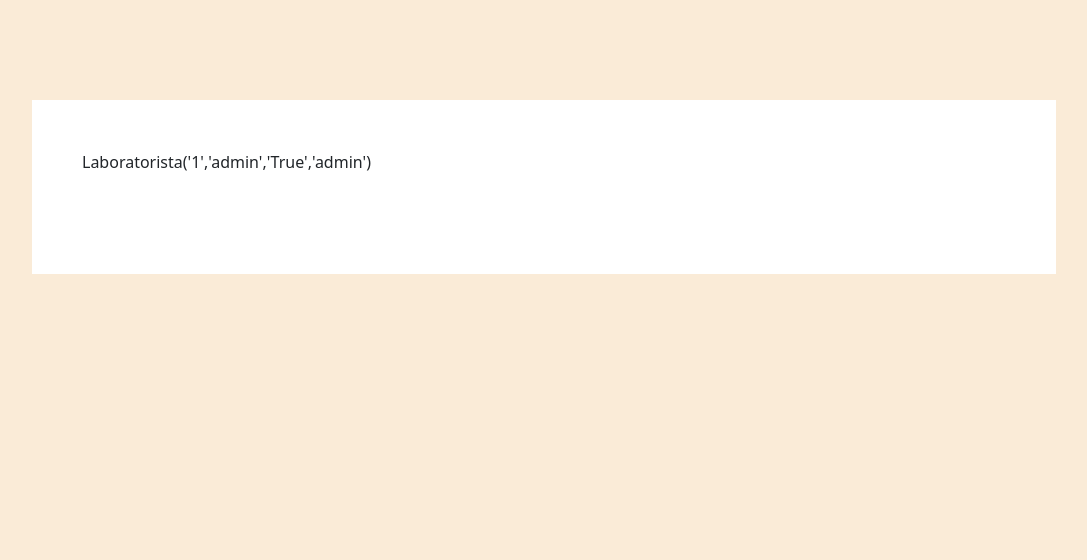
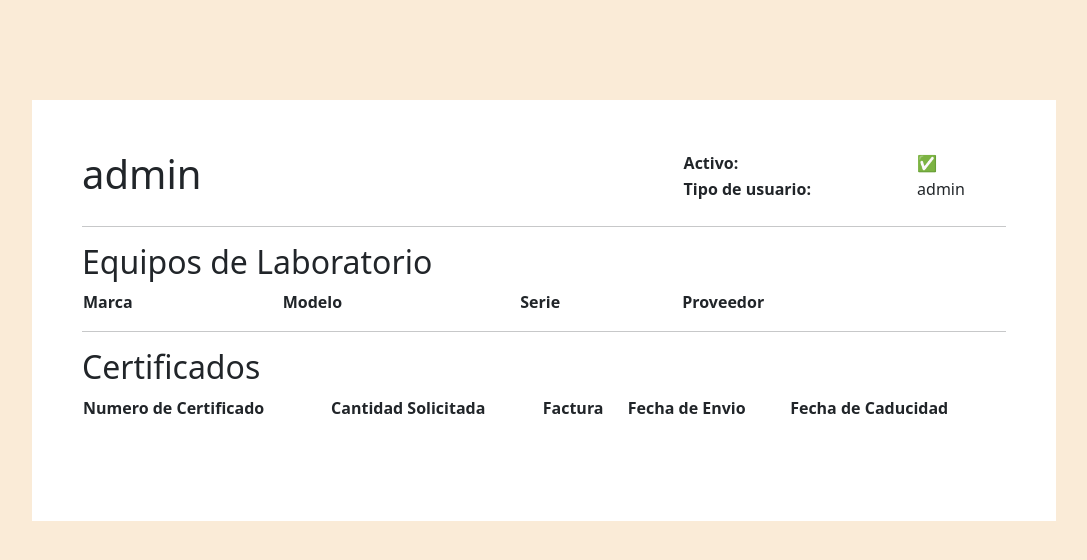
Before and after one commit to bryanvrgsc/sw_Proyecto_final, a Flask app: page /seleccionar/Laboratorista/1 in a window 1280 px wide. Shown: the top 560 px of the page, without its empty margins (96-1183 px from the left). Run offline with Flask 2, Linux system fonts and the light colour scheme; a user stored in the database is signed in; data comes from the database, SQL or seed files in the repository; lists and menus that the app fills with data are empty; some libraries are stand-ins or nearby versions.

Commit message:
Edicion de front end

```diff
--- a/webapp/routes.py
+++ b/webapp/routes.py
@@ -28,8 +28,11 @@ def TableValues(elemento):
         return {'error message' : 'Query Invalido', 'type':'alert'}
 
 
-@app.route("/login", methods=["GET","POST"])
+@app.route("/", methods=["GET","POST"])
 def login():
+    if current_user.is_authenticated:
+        return redirect(url_for('menu'))
+
     form = Login()
     if form.validate_on_submit():
         user = Laboratorista.query.filter_by(username= form.username.data).first()
@@ -45,8 +48,8 @@ def login():
 
     return render_template("login.html", form=form)
 
-@app.route("/home", methods=["GET","POST"])
-@app.route("/", methods=["GET","POST"])
+
+@app.route("/menu", methods=["GET","POST"])
 @login_required
 def menu():
     user_type = current_user.role
--- a/webapp/templates/info_templates/laboratorista.html
+++ b/webapp/templates/info_templates/laboratorista.html
@@ -4,7 +4,82 @@
 
 {% endblock %}
 {% block content %}
+<div class="header">
+        <div class="header-left">
+                <h1>{{ value.username }}</h1>
 
-        {{ value}}
+        </div>
+        <div class="header-right">
+                <table class="table-header">
+                        <tbody>
+                                <tr>
+                                        <th>Activo: </th>
+                                        {% if value.active == true %}
+                                        <td>&#9989;</td>
+                                        {% else %}
+                                        <td>&#128308;</td>
+                                        {% endif %}
+                                </tr>
+                                <tr>
+                                        <th>Tipo de usuario: </th>
+                                        <td>{{ value.role }}</td>
+                                </tr>
+                        </tbody>
+                </table>
+
+        </div>
+</div>
+<hr>
+<div>
+        <h2>Equipos de Laboratorio </h2>
+        <table class="ordenes">
+                <thead>
+                        <tr>
+                                <th>Marca</th>
+                                <th>Modelo</th>
+                                <th>Serie</th>
+                                <th>Proveedor</th>
+                        </tr>
+                </thead>
+                <tbody>
+                        {% for orden in value.ordenes %}
+                        <tr>
+                                <td>{{orden.calve}}</td>
+                                <td>{{orden.modelo}}</td>
+                                <td>{{orden.serie}} </td>
+                                <td>{{orden.proveedor}}</td>
+                        </tr>
+                        {% endfor %}
+                </tbody>
+        </table>
+
+</div>
+<hr>
+<div>
+        <h2>Certificados</h2>
+        <table class="ordenes">
+                <thead>
+                        <tr>
+                                <th>Numero de Certificado</th>
+
+                                <th>Cantidad Solicitada</th>
+                                <th>Factura</th>
+                                <th>Fecha de Envio</th>
+                                <th>Fecha de Caducidad</th>
+                        </tr>
+                </thead>
+                <tbody>
+                        {% for orden in value.certificados %}
+                        <tr>
+                                <td>{{orden.ncertificado}}</td>
+                                <td>{{orden.cantidad_solicitada}}</td>
+                                <td>{{orden.factura}}</td>
+                                <td>{{orden.fecha_envio}} </td>
+                                <td>{{orden.fecha_caducidad}}</td>
+                        </tr>
+                        {% endfor %}
+                </tbody>
+        </table>
+</div>
 
 {% endblock %}
--- a/webapp/templates/info_templates/layout.html
+++ b/webapp/templates/info_templates/layout.html
@@ -4,7 +4,11 @@
     <meta charset="UTF-8">
     <meta http-equiv="X-UA-Compatible" content="IE=edge">
     <meta name="viewport" content="width=device-width, initial-scale=1.0">
-    <title>Document</title>
+    {% if value %}
+    <title>{{ table_header[1] | capitalize}} - {{ value[table_header[1]] }}</title>
+    {% else %}
+        <title>Detalle</title>
+    {% endif %}
     <link href="{{ url_for('static', filename='css/info-style.css') }}" rel="stylesheet"/>
     <link href="https://cdn.jsdelivr.net/npm/bootstrap@5.1.1/dist/css/bootstrap.min.css" rel="stylesheet" integrity="sha384-F3w7mX95PdgyTmZZMECAngseQB83DfGTowi0iMjiWaeVhAn4FJkqJByhZMI3AhiU" crossorigin="anonymous">
     <link href="https://cdn.jsdelivr.net/npm/bootstrap@5.1.1/dist/css/bootstrap.min.css" rel="stylesheet" integrity="sha384-F3w7mX95PdgyTmZZMECAngseQB83DfGTowi0iMjiWaeVhAn4FJkqJByhZMI3AhiU" crossorigin="anonymous">
```
Also changed, not shown: 3 other files.
